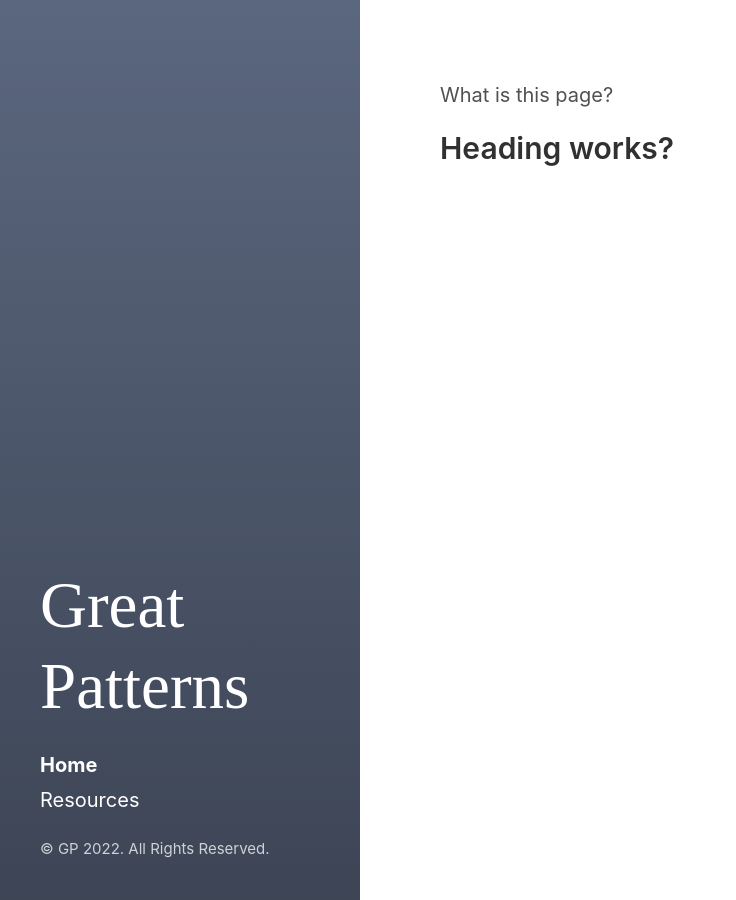
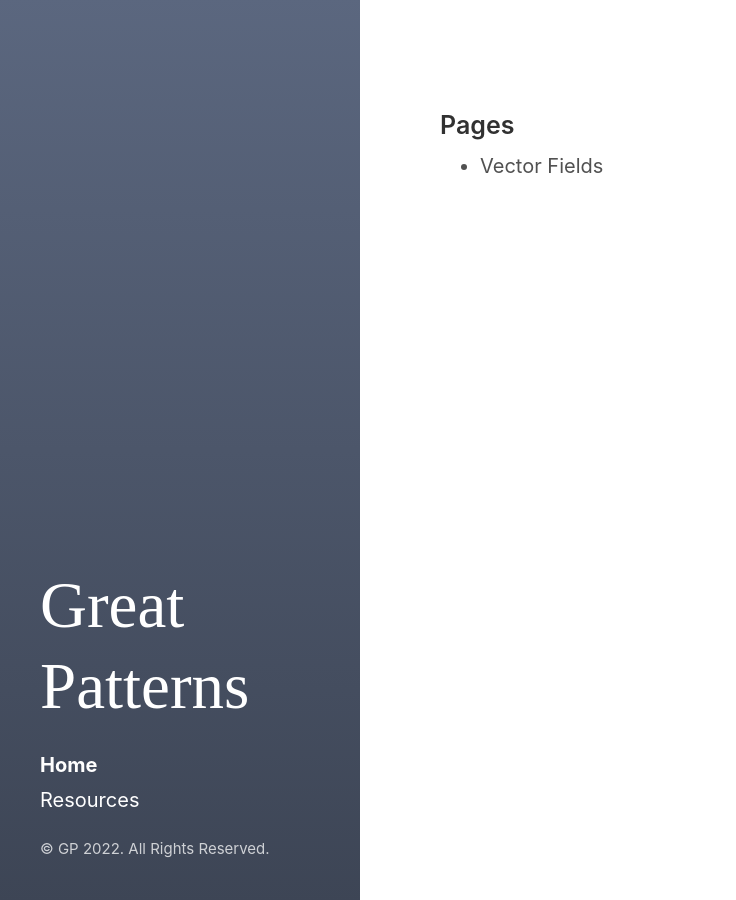
Before and after one commit to greatpatterns/greatpatterns.github.io, a Jekyll site: the page built from index.md, in a window 1280 px wide. Shown: the whole page, without its empty margins (0-736 px from the left). Built offline with Jekyll 4.4.1, drawn with Linux system fonts in a browser that asks for light colours.

Commit message:
Update index.md

```diff
--- a/index.md
+++ b/index.md
@@ -3,6 +3,6 @@ layout: index
 title: Home
 ---
 
-What is this page?
+### Pages
 
-## Heading works?
+- Vector Fields
```
